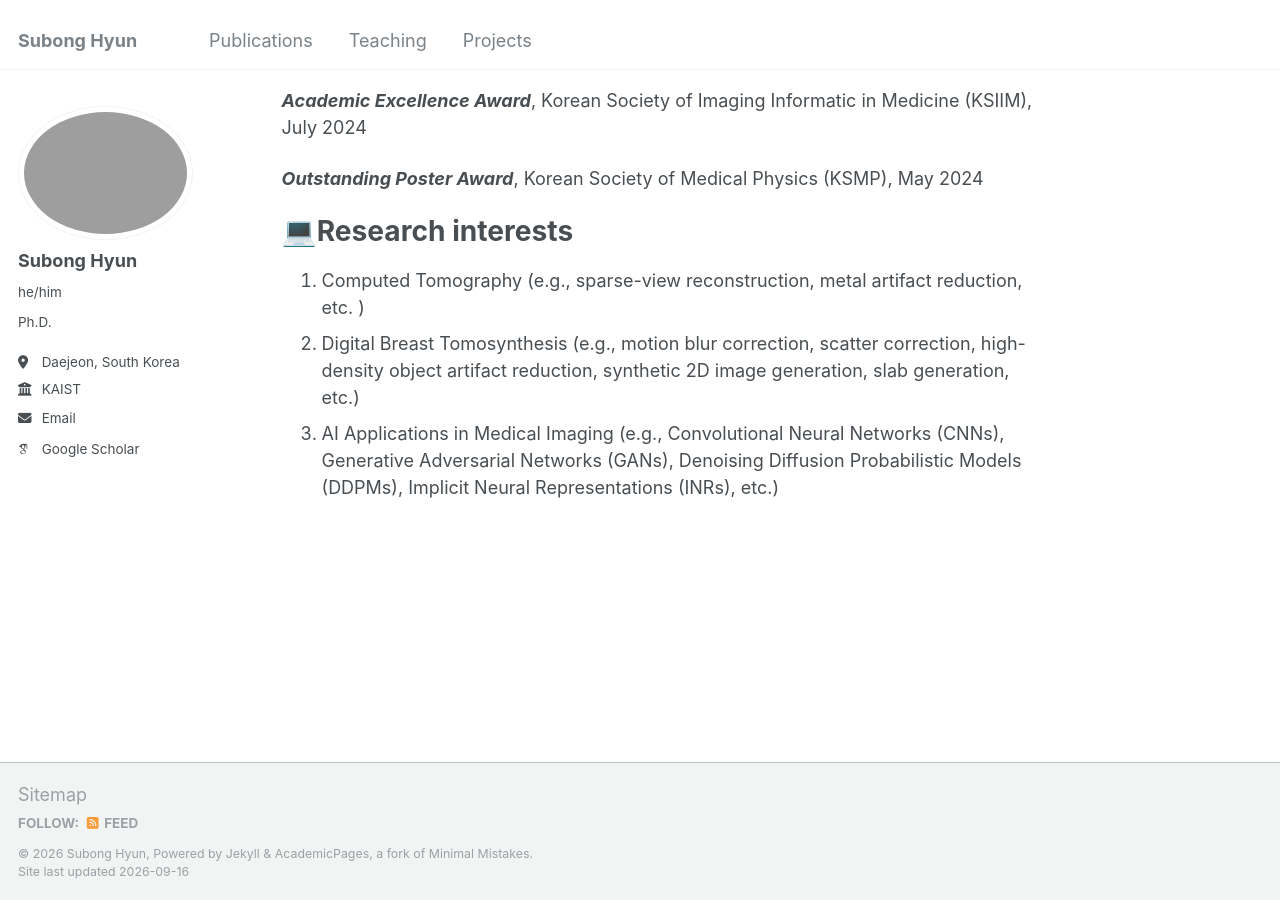
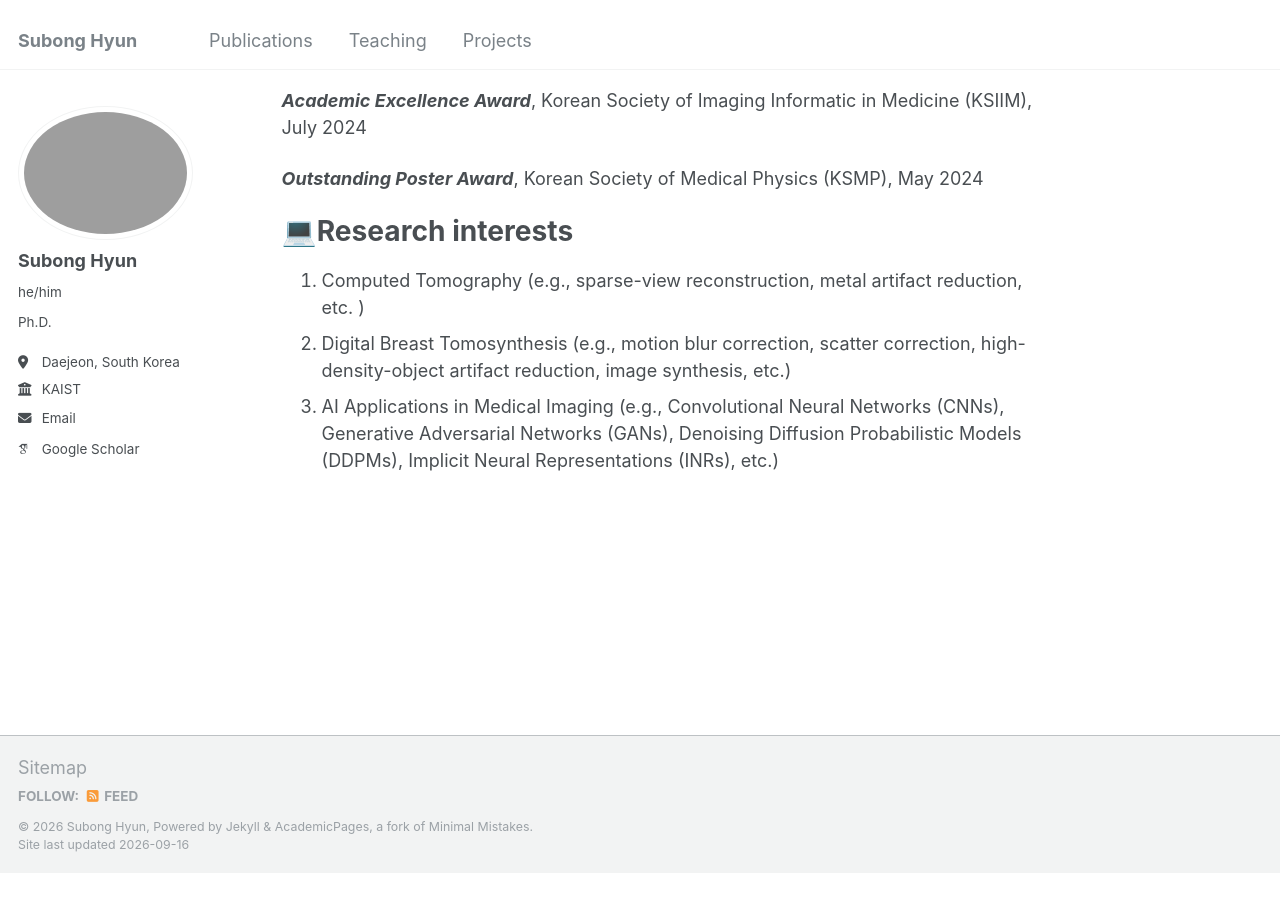
Before and after one commit to SubongHyun/subonghyun.github.io, a Jekyll site: the page built from _pages/about.md, in a window 1280 px wide and 900 px high, scrolled down 1223 px. Built offline with Jekyll 4.4.1, drawn with Linux system fonts in a browser that asks for light colours; some web fonts are replaced; after the commit the page ends 2096 px from its top, so only the background shows below that.

Commit message:
Update about.md

```diff
--- a/_pages/about.md
+++ b/_pages/about.md
@@ -42,5 +42,5 @@ _**Outstanding Poster Award**_, Korean Society of Medical Physics (KSMP), May 20
 💻Research interests
 ======
 1. Computed Tomography (e.g., sparse-view reconstruction, metal artifact reduction, etc. )
-2. Digital Breast Tomosynthesis (e.g., motion blur correction, scatter correction, high-density object artifact reduction, synthetic 2D image generation, slab generation, etc.)
+2. Digital Breast Tomosynthesis (e.g., motion blur correction, scatter correction, high-density-object artifact reduction, image synthesis, etc.)
 3. AI Applications in Medical Imaging (e.g., Convolutional Neural Networks (CNNs), Generative Adversarial Networks (GANs), Denoising Diffusion Probabilistic Models (DDPMs), Implicit Neural Representations (INRs), etc.)
```
